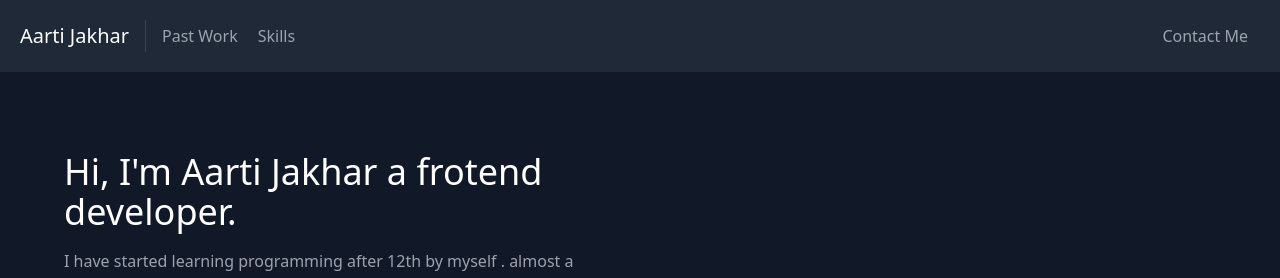
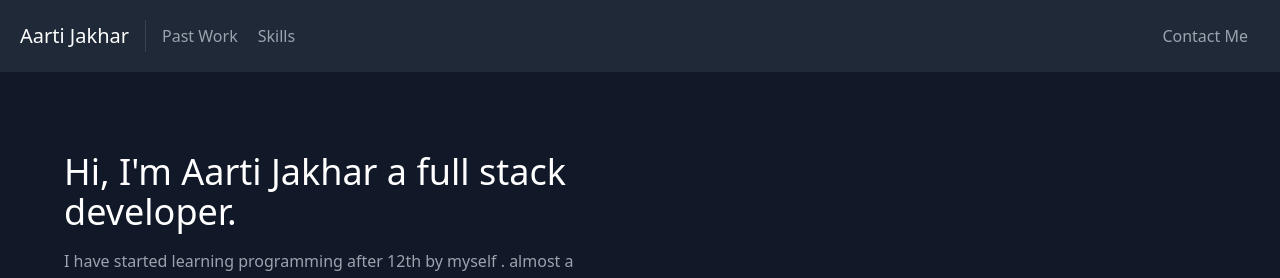
Before and after one commit to AartiJakhar/Portfolio-website, a React (Create React App) app: page / in a window 1280 px wide. Shown: the top 278 px of the page. Built offline with nearby package versions, Linux system fonts and the light colour scheme.

Commit message:
updating status

```diff
--- a/src/components/About.js
+++ b/src/components/About.js
@@ -4,7 +4,7 @@ const About = () => {
       <div className="container mx-auto flex px-16 py-20 lg:flex-row flex-col items-center">
         <div className="lg:flex-grow lg:w-1/2 lg:pr-24  flex flex-col lg:items-start lg:text-left mb-16  items-center text-center">
           <h1 className="title-font sm:text-4xl text-3xl mb-4 font-medium text-white">
-            Hi, I'm Aarti Jakhar a frotend developer.
+            Hi, I'm Aarti Jakhar a full stack  developer.
           </h1>
           <p className="mb-4 leading-relaxed">
             I have started learning programming after 12th by myself . almost a
```
